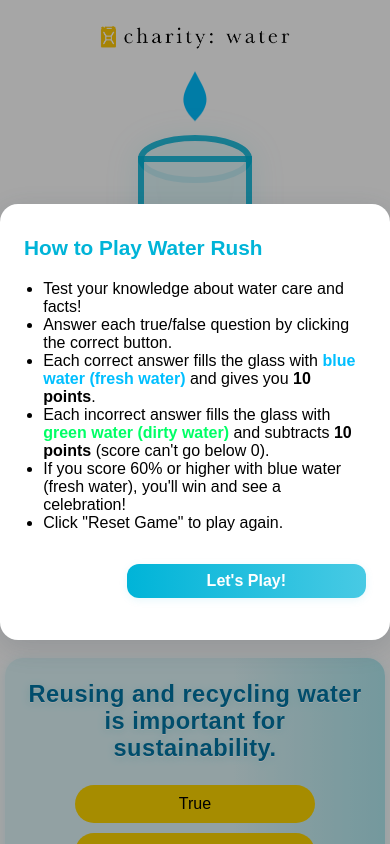
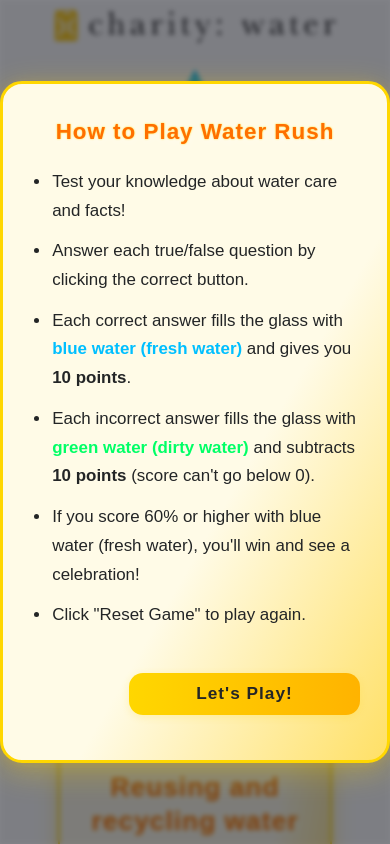
Before and after one commit to rbostap1/water-rush, a plain HTML site: page index.html in a window 390 px wide. Shown: the top 844 px of the page. Drawn offline with Linux system fonts and the light colour scheme.

Commit message:
Update styles for improved layout and responsiveness

```diff
--- a/index.html
+++ b/index.html
@@ -23,15 +23,14 @@
         </div>
         <div class="glass-outer">
           <svg class="glass-svg" viewBox="0 0 80 160" width="80" height="160">
-            <ellipse cx="40" cy="18" rx="36" ry="14" fill="#e0f7fa" stroke="#00b4d8" stroke-width="4"/>
             <rect x="4" y="18" width="72" height="130" fill="#e0f7fa" stroke="#00b4d8" stroke-width="4"/>
-            <ellipse cx="40" cy="148" rx="36" ry="14" fill="#e0f7fa" stroke="#00b4d8" stroke-width="4"/>
+            <ellipse cx="40" cy="148" rx="36" ry="5" fill="#e0f7fa" stroke="#00b4d8" stroke-width="4"/>
             <g id="waterGroup">
               <clipPath id="waterClip">
-                <rect id="waterRect" x="4" y="18" width="72" height="130" rx="36" ry="14"/>
+                <rect id="waterRect" x="4" y="18" width="72" height="130" rx="10" ry="10"/>
               </clipPath>
-              <ellipse id="waterEllipse" cx="40" cy="148" rx="36" ry="14" fill="#00bfff" clip-path="url(#waterClip)" opacity="0.7"/>
-              <rect id="waterFill" x="4" y="148" width="72" height="0" fill="#00bfff" clip-path="url(#waterClip)" opacity="0.7"/>
+              <ellipse id="waterEllipse" cx="40" cy="148" rx="50" ry="10" fill="#00bfff" clip-path="url(#waterClip)" opacity="0.7"/>
+              <rect id="waterFill" x="4" y="160" width="72" height="0" fill="#00bfff" clip-path="url(#waterClip)" opacity="0.7"/>
             </g>
           </svg>
         </div>
--- a/styles.css
+++ b/styles.css
@@ -38,18 +38,178 @@
   width: 100%;
 }
 
-@media (max-width: 500px) {
-  .logo {
-    height: 36px;
-    margin-bottom: 18px;
-    max-width: 95vw;
+@media (max-width: 900px) {
+  .container {
+    max-width: 98vw;
+    padding: 10px;
+  }
+  .main-content, .side-content {
+    min-width: 0;
+    max-width: 100vw;
+    width: 100%;
+    padding: 0 5vw;
+    box-sizing: border-box;
+  }
+  .glass-svg {
+    width: 90vw !important;
+    max-width: 220px;
+    height: 38vw !important;
+    max-height: 320px;
   }
   .glass-outer {
-    height: 220px;
+    height: auto;
+    min-height: 180px;
+    max-height: 340px;
+  }
+  .score-badge {
+    font-size: 1.1rem;
+    padding: 0.3em 0.7em;
+  }
+}
+
+@media (max-width: 700px) {
+  .container {
+    max-width: 100vw;
+    padding: 0 2vw;
+  }
+  .main-content, .side-content {
+    padding: 0 2vw;
   }
   .glass-svg {
     width: 120px !important;
     height: 240px !important;
+    max-width: 98vw;
+    max-height: 50vw;
+  }
+  .glass-outer {
+    min-height: 120px;
+    max-height: 260px;
+  }
+  .score-badge {
+    font-size: 1rem;
+    padding: 0.2em 0.5em;
+  }
+}
+
+@media (max-width: 500px) {
+  .container {
+    max-width: 100vw;
+    padding: 0 1vw;
+    text-align: center;
+  }
+  .logo {
+    height: 54px;
+    margin-bottom: 18px;
+    max-width: 98vw;
+  }
+  .main-content, .side-content {
+    padding: 0 1vw;
+    text-align: center;
+    align-items: center;
+    justify-content: center;
+    margin: 0 auto;
+    display: flex;
+    flex-direction: column;
+  }
+  .glass-outer {
+    height: 180px;
+    min-height: 100px;
+    max-height: 220px;
+    margin-bottom: 1rem;
+    justify-content: center;
+    align-items: center;
+    display: flex;
+  }
+  .glass-svg {
+    width: 90vw !important;
+    height: 38vw !important;
+    min-width: 90px;
+    min-height: 120px;
+    max-width: 120px;
+    max-height: 240px;
+    margin: 0 auto;
+    display: block;
+  }
+  .score-badge {
+    font-size: 0.98rem;
+    padding: 0.18em 0.5em;
+    margin-left: auto;
+    margin-right: auto;
+    display: block;
+    text-align: center;
+  }
+  .rules-content {
+    padding: 1.2rem 0.7rem;
+    max-width: 98vw;
+    font-size: 0.98em;
+    text-align: center;
+    margin: 0 auto;
+  }
+  .rules-content h3 {
+    font-size: 1.1rem;
+    text-align: center;
+  }
+  .row {
+    flex-direction: column;
+    align-items: center;
+    justify-content: center;
+  }
+  .col, .col-4, .col-6, .col-8 {
+    max-width: 100%;
+    flex: 0 0 100%;
+    padding-right: 0;
+    padding-left: 0;
+    display: flex;
+    flex-direction: column;
+    align-items: center;
+  }
+  #darkModeToggle,
+  #rulesBtn {
+    width: 98vw !important;
+    min-width: 120px;
+    max-width: 98vw;
+    font-size: 1em;
+    margin-left: auto;
+    margin-right: auto;
+    display: block;
+    text-align: center;
+  }
+  .rules-toggle-row {
+    flex-direction: column;
+    gap: 0.5em;
+    width: 100%;
+    border-radius: 10px;
+    padding: 0.2em 0.2em;
+    align-items: center;
+    justify-content: center;
+    margin-left: auto;
+    margin-right: auto;
+    text-align: center;
+    display: flex;
+  }
+  .question, .question p {
+    text-align: center;
+    align-items: center;
+    justify-content: center;
+    margin-left: auto;
+    margin-right: auto;
+  }
+}
+
+@media (max-width: 350px) {
+  .logo {
+    height: 36px;
+    margin-bottom: 10px;
+  }
+  .glass-svg {
+    min-width: 60px;
+    min-height: 80px;
+    max-width: 80vw;
+    max-height: 120px;
+  }
+  .score-badge {
+    font-size: 0.85rem;
+    padding: 0.1em 0.2em;
   }
 }
 
@@ -59,7 +219,11 @@
   text-shadow: 1px 1px #ccc;
 }
 
-button {
+button,
+#rulesBtn,
+.answer,
+#resetBtn,
+.rules-content button {
   font-size: 16px;
   margin: 10px auto;
   padding: 10px 20px;
@@ -68,6 +232,7 @@
   cursor: pointer;
   display: block;
   width: 70%;
+  transition: background 0.2s, color 0.2s, box-shadow 0.2s, transform 0.1s;
 }
 
 #rulesBtn, .answer {
@@ -83,18 +248,18 @@
   width: 50%;
 }
 
-.glass-wrapper {
+.glass-wrapper, .glass-outer {
   display: flex;
   justify-content: center;
   align-items: flex-end;
+}
+
+.glass-wrapper {
   height: 200px;
   margin-bottom: 1.5rem;
 }
 
 .glass-outer {
-  display: flex;
-  justify-content: center;
-  align-items: flex-end;
   height: 220px;
   margin-bottom: 1.5rem;
   background: none;
@@ -115,6 +280,11 @@
   display: block;
   margin: 0 auto;
   filter: drop-shadow(0 4px 16px #00b4d822);
+}
+
+.glass-svg rect[x="4"][y="18"],
+.glass-svg ellipse[cx="40"][cy="148"] {
+  stroke: #000 !important;
 }
 
 .glass-rim {
@@ -153,7 +323,6 @@
 
 .glass-svg ellipse,
 .glass-svg rect {
-  /* Give the glass a subtle shine and transparency */
   opacity: 0.85;
 }
 
@@ -186,6 +355,7 @@
   margin: 20px 0;
   border: none;
   border-top: 2px solid #FFD700;
+  display: block;
 }
 
 .rules-popup {
@@ -194,11 +364,12 @@
   pointer-events: none;
   position: fixed;
   top: 0; left: 0; right: 0; bottom: 0;
-  background: rgba(0,0,0,0.35);
+  background: rgba(30, 32, 40, 0.55);
   z-index: 1000;
   justify-content: center;
   align-items: center;
   transition: opacity 0.4s cubic-bezier(.4,2,.6,1);
+  backdrop-filter: blur(2.5px) brightness(0.95);
 }
 
 .rules-popup.active {
@@ -207,17 +378,18 @@
 }
 
 .rules-content {
-  background: #fff;
-  border-radius: 18px;
-  padding: 2rem 1.5rem;
-  max-width: 350px;
-  width: 90vw;
-  box-shadow: 0 8px 32px rgba(44, 62, 80, 0.18);
+  background: linear-gradient(120deg, #fffbe7 60%, #ffe066 100%);
+  border-radius: 22px;
+  padding: 2.2rem 1.7rem;
+  max-width: 370px;
+  width: 92vw;
+  box-shadow: 0 8px 32px 0 #ffd70055, 0 2px 12px #ffb30022;
   text-align: left;
   position: relative;
   transform: translateY(-30px) scale(0.97);
   opacity: 0;
   transition: opacity 0.4s cubic-bezier(.4,2,.6,1), transform 0.4s cubic-bezier(.4,2,.6,1);
+  border: 3px solid #ffd700;
 }
 
 .rules-popup.active .rules-content {
@@ -227,96 +399,54 @@
 
 .rules-content h3 {
   margin-top: 0;
-  color: #00b4d8;
-  font-size: 1.3rem;
+  color: #ff6f00;
+  font-size: 1.4rem;
+  font-weight: bold;
+  letter-spacing: 1px;
+  text-shadow: 0 2px 8px #fff8, 0 0 2px #ffd700;
 }
 
 .rules-content ul {
   padding-left: 1.2em;
   margin: 1em 0;
+  color: #232526;
+  font-size: 1.08em;
+  font-weight: 500;
+  line-height: 1.7;
+}
+
+.rules-content li {
+  margin-bottom: 0.7em;
+  padding-left: 0.1em;
 }
 
 .rules-content button {
-  background: linear-gradient(90deg, #00b4d8 0%, #48cae4 100%);
-  color: #fff;
+  background: linear-gradient(90deg, #ffd700 0%, #ffb300 100%);
+  color: #232526;
   border: none;
-  border-radius: 12px;
-  padding: 0.5em 1.2em;
-  font-size: 1em;
+  border-radius: 14px;
+  padding: 0.6em 1.5em;
+  font-size: 1.1em;
   cursor: pointer;
-  margin-top: 1em;
+  margin-top: 1.5em;
   float: right;
-  box-shadow: 0 2px 8px rgba(0,180,216,0.10);
+  box-shadow: 0 2px 8px #ffd70033;
   font-weight: bold;
   transition: background 0.2s, color 0.2s, box-shadow 0.2s, transform 0.1s;
+  letter-spacing: 1px;
 }
 
 .rules-content button:hover {
-  background: linear-gradient(90deg, #48cae4 0%, #00b4d8 100%);
+  background: linear-gradient(90deg, #ffb300 0%, #ffd700 100%);
   color: #fff;
-  box-shadow: 0 4px 16px rgba(0,180,216,0.15);
+  box-shadow: 0 4px 16px #ffd70055;
   transform: translateY(-2px) scale(1.04);
-}
-
-button,
-#rulesBtn,
-.answer,
-#resetBtn,
-.rules-content button {
-  transition: background 0.2s, color 0.2s, box-shadow 0.2s, transform 0.1s;
-}
-
-button:hover,
-#rulesBtn:hover,
-.answer:hover,
-#resetBtn:hover,
-.rules-content button:hover,
-.btn-main:hover,
-.btn-yellow:hover,
-.btn-red:hover,
-.btn-blue:hover {
-  background-color: #0099cc !important;
-  color: #fff !important;
-  box-shadow: 0 4px 16px rgba(0,153,204,0.18);
-  transform: translateY(-2px) scale(1.04);
-}
-
-/* Remove hover effect on touch/click */
-button:active,
-#rulesBtn:active,
-.answer:active,
-#resetBtn:active,
-.rules-content button:active,
-.btn-main:active,
-.btn-yellow:active,
-.btn-red:active,
-.btn-blue:active {
-  background-color: inherit !important;
-  color: inherit !important;
-  box-shadow: none !important;
-  transform: none !important;
-}
-
-.water-drop {
-  width: 32px;
-  height: 32px;
-  margin: 0 auto 8px auto;
-  animation: dropBounce 1.6s infinite;
-  display: block;
-}
-
-@keyframes dropBounce {
-  0% { transform: translateY(-30px) scaleY(1.1);}
-  30% { transform: translateY(0) scaleY(0.95);}
-  50% { transform: translateY(-8px) scaleY(1.05);}
-  70% { transform: translateY(0) scaleY(0.98);}
-  100% { transform: translateY(-30px) scaleY(1.1);}
 }
 
 .score-badge {
   display: inline-block;
-  background: linear-gradient(90deg, #00b4d8 0%, #48cae4 100%);
-  color: #fff;
+  background: linear-gradient(90deg, #ff6f00 0%, #ffd700 60%, #fff3b0 100%);
+  color: #232526;
   font-weight: bold;
   border-radius: 18px;
   padding: 0.4em 1.2em;
@@ -325,11 +455,12 @@
   box-shadow: 0 2px 8px #00b4d822;
   letter-spacing: 1px;
   animation: glowScore 1.5s infinite alternate;
+  border: 3px solid #ffb300;
 }
 
 @keyframes glowScore {
-  from { box-shadow: 0 0 8px #00b4d8, 0 0 16px #48cae4; }
-  to { box-shadow: 0 0 18px #48cae4, 0 0 32px #00b4d8; }
+  from { box-shadow: 0 0 8px #ffb300, 0 0 16px #ffd700; }
+  to { box-shadow: 0 0 18px #ffd700, 0 0 32px #ffb300; }
 }
 
 .glass-outer.pulse {
@@ -354,17 +485,6 @@
   100% { transform: scale(1);}
 }
 
-@media (max-width: 500px) {
-  .glass-outer {
-    height: 220px;
-  }
-  .glass-svg {
-    width: 120px !important;
-    height: 240px !important;
-  }
-}
-
-/* Responsive layout for larger screens */
 @media (min-width: 501px) {
   .container {
     max-width: 900px;
@@ -372,19 +492,16 @@
     margin: 0 auto;
     display: block;
   }
-
   .logo {
     height: 80px;
     margin-bottom: 40px;
   }
-
   .main-content {
     flex: 2;
     min-width: 320px;
     max-width: 500px;
     margin: 0 auto;
   }
-
   .side-content {
     flex: 1;
     min-width: 220px;
@@ -394,27 +511,22 @@
     flex-direction: column;
     align-items: center;
   }
-
   .glass-outer {
     margin-bottom: 2.5rem;
     height: 240px;
   }
-
   .glass-svg {
     width: 120px !important;
     height: 240px !important;
   }
-
   h1, h2 {
     font-size: 2.2rem;
   }
-
   .rules-popup .rules-content {
     max-width: 400px;
   }
 }
 
-/* Bootstrap-like grid helpers for layout */
 .row {
   display: flex;
   flex-wrap: wrap;
@@ -443,18 +555,6 @@
 .col-8 {
   flex: 0 0 66.6666%;
   max-width: 66.6666%;
-}
-
-@media (max-width: 500px) {
-  .row {
-    flex-direction: column;
-  }
-  .col, .col-4, .col-6, .col-8 {
-    max-width: 100%;
-    flex: 0 0 100%;
-    padding-right: 0;
-    padding-left: 0;
-  }
 }
 
 .water-drop-score {
@@ -489,108 +589,75 @@
   user-select: none;
 }
 
-/* Dark mode styles */
-body.dark-mode {
-  background: #181c22;
-  color: #e0f7fa;
-}
-
-/* Make all text in dark mode light for contrast */
-body.dark-mode,
-body.dark-mode .container,
-body.dark-mode .main-content,
-body.dark-mode .side-content,
-body.dark-mode .score-badge,
-body.dark-mode .glass-outer,
-body.dark-mode .glass,
-body.dark-mode .glass-svg,
-body.dark-mode .glass-svg ellipse,
-body.dark-mode .glass-svg rect,
-body.dark-mode .glass-svg .glass-outline,
-body.dark-mode .glass-svg .glass-shine,
-body.dark-mode .score-inside,
-body.dark-mode h1,
-body.dark-mode h2,
-body.dark-mode .title,
-body.dark-mode .rush,
-body.dark-mode .instruction,
-body.dark-mode .question,
-body.dark-mode .score,
-body.dark-mode #winMessage {
-  color: #e0f7fa !important;
-  text-shadow: 1px 1px #111;
-}
-
-/* Popup in dark mode */
-body.dark-mode .rules-popup,
-body.dark-mode .rules-content {
-  background: #23272f !important;
-  color: #e0f7fa !important;
-  box-shadow: 0 8px 32px rgba(0,0,0,0.28);
-}
-
-body.dark-mode .rules-content h3 {
-  color: #48cae4 !important;
-}
-
-body.dark-mode .rules-content ul,
-body.dark-mode .rules-content li {
-  color: #e0f7fa !important;
-}
-
-body.dark-mode .rules-content button {
-  background: linear-gradient(90deg, #232526 0%, #48cae4 100%) !important;
-  color: #fff !important;
-}
-
-body.dark-mode .rules-content button:hover {
-  background: linear-gradient(90deg, #48cae4 0%, #232526 100%) !important;
-  color: #fff !important;
+@keyframes dropBounce {
+  0% { transform: translateY(-30px) scaleY(1.1);}
+  30% { transform: translateY(0) scaleY(0.95);}
+  50% { transform: translateY(-8px) scaleY(1.05);}
+  70% { transform: translateY(0) scaleY(0.98);}
+  100% { transform: translateY(-30px) scaleY(1.1);}
 }
 
 .question {
-  background: linear-gradient(90deg, #e0f7fa 60%, #b2ebf2 100%);
-  border-radius: 18px;
-  box-shadow: 0 2px 12px #00b4d822;
-  padding: 1.2em 1em 1.5em 1em;
-  margin: 1.5em auto 1em auto;
-  max-width: 420px;
-  font-size: 1.18rem;
-  font-weight: 600;
-  color: #0077a6;
-  transition: box-shadow 0.2s, background 0.2s;
+  background: linear-gradient(100deg, #fffbe7 70%, #ffe066 100%);
+  border-radius: 22px;
+  box-shadow: 0 4px 24px #ffd70055, 0 2px 12px #ffb30022;
+  padding: 1.6em 1.2em 2em 1.2em;
+  margin: 2em auto 1.2em auto;
+  max-width: 440px;
+  font-size: 1.22rem;
+  font-weight: 700;
+  color: #ff6f00;
+  border: 2.5px solid #ffd700;
+  transition: box-shadow 0.2s, background 0.2s, border 0.2s;
+  position: relative;
+  z-index: 2;
+  text-shadow: 0 2px 8px #fff8, 0 0 2px #ffd700;
+  letter-spacing: 0.5px;
 }
 
 .question p {
-  margin: 0 0 1em 0;
-  font-size: 1.25em;
+  margin: 0 0 1.2em 0;
+  font-size: 1.35em;
   font-weight: bold;
-  color: #0077a6;
-  text-shadow: 0 1px 0 #fff, 0 2px 8px #b2ebf2;
-  letter-spacing: 0.5px;
+  color: #ff6f00;
+  text-shadow: 0 2px 8px #fff8, 0 0 2px #ffd700;
+  letter-spacing: 1px;
+  line-height: 1.3;
 }
 
-body.dark-mode .question {
-  background: linear-gradient(90deg, #23272f 60%, #2a3a4a 100%);
-  color: #48cae4;
-  box-shadow: 0 2px 16px #00b4d844;
+.question::before {
+  content: none;
 }
 
-body.dark-mode .question p {
-  color: #48cae4;
-  text-shadow: 0 1px 0 #23272f, 0 2px 8px #23272f;
+.question::after {
+  content: "";
+  position: absolute;
+  right: 1.1em;
+  bottom: 1.1em;
+  width: 18px;
+  height: 18px;
+  background: radial-gradient(circle at 60% 40%, #ffe066 70%, #ffd700 100%);
+  border-radius: 50%;
+  opacity: 0.7;
+  z-index: 1;
+  pointer-events: none;
 }
 
-.rules-toggle-row {
-  display: flex;
-  justify-content: center;
-  align-items: center;
-  gap: 1.2em;
-  margin-bottom: 1.2em;
+/* Remove dark mode button styles */
+#darkModeToggle,
+#darkModeToggle:hover,
+#darkModeToggle:focus,
+#darkModeToggle:active {
+  display: none !important;
 }
 
-.rules-toggle-row button {
-  margin: 0;
-  width: auto;
-  min-width: 120px;
+#rulesBtn {
+  width: 120px !important;
+  min-width: 200px;
+  max-width: 250px;
+  font-size: 0.95em;
+  padding: 8px 12px;
+  border-radius: 18px;
+  margin: 0 auto 12px auto;
+  display: inline-block;
 }
```
